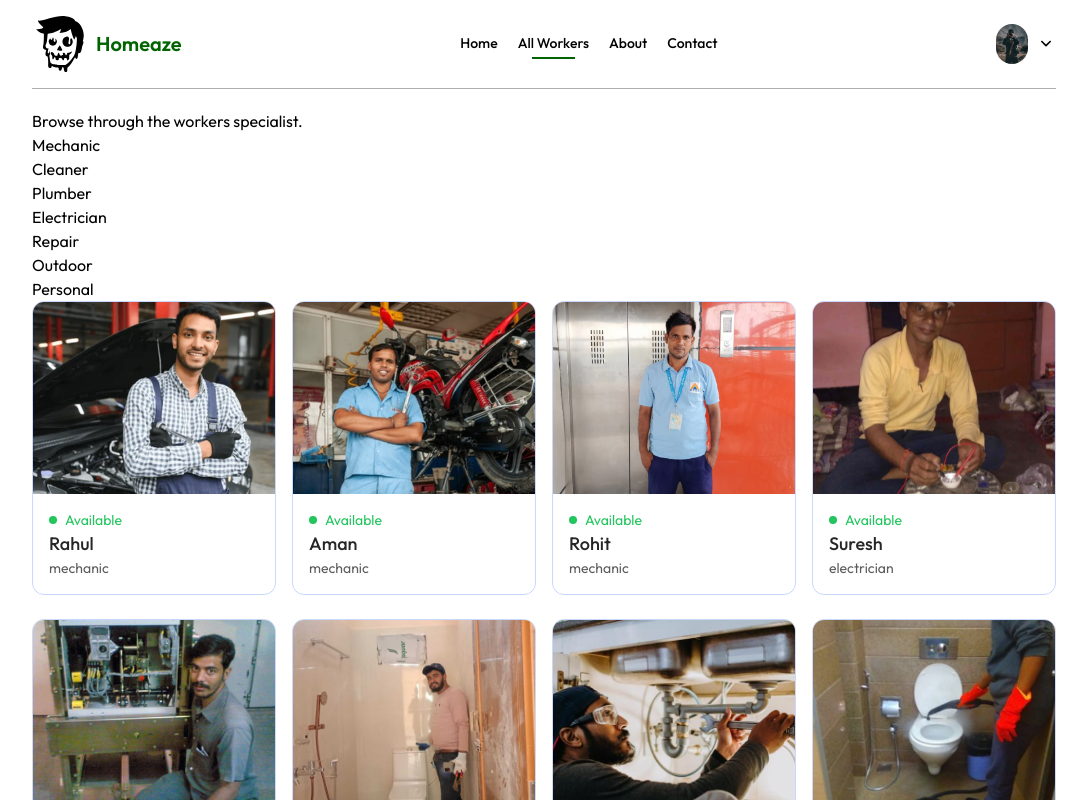
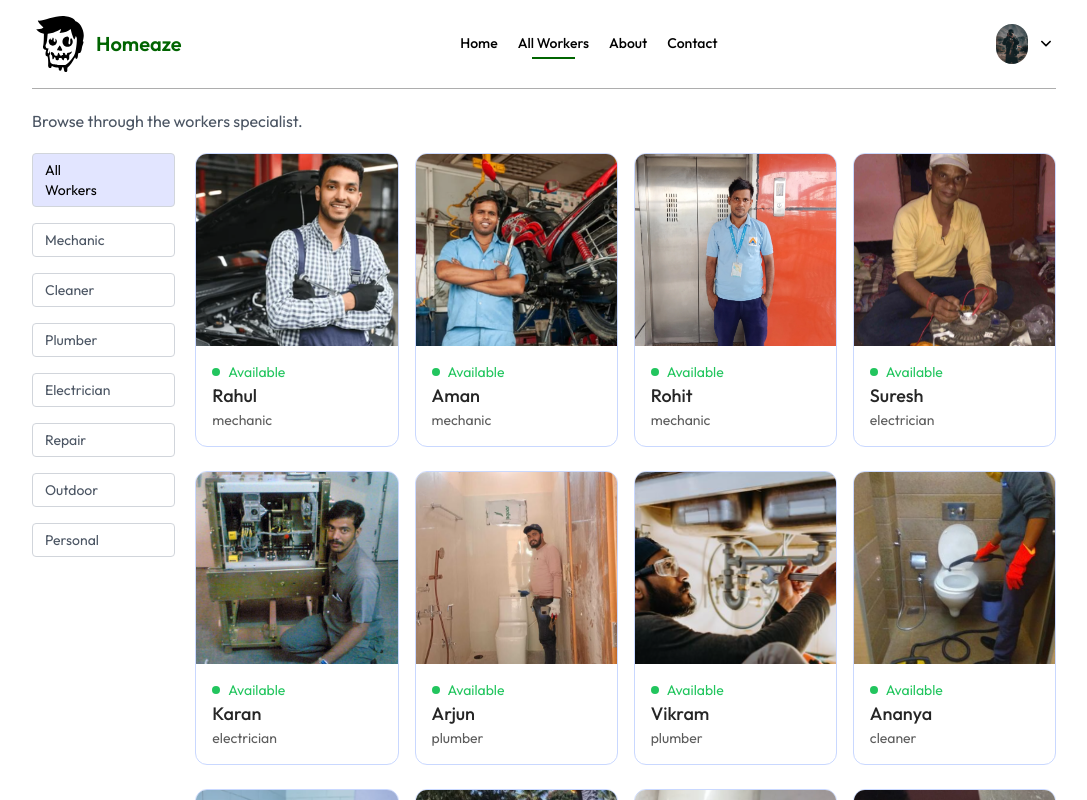
Before and after one commit to NileshSharma71/Homeaze, a React (Vite) app in the folder frontend/: page /workers in a window 1280 px wide. Shown: the top 800 px of the page, without its empty margins (96-1183 px from the left). Built offline with nearby package versions, Linux system fonts and the light colour scheme.

Commit message:
make all workers part2

```diff
--- a/frontend/src/pages/Workers.jsx
+++ b/frontend/src/pages/Workers.jsx
@@ -13,7 +13,7 @@ const Workers = () => {
 
   const applyFilter = () => {
       if (speciality) {
-        setFilterDoc(workers.filter(doc => doc.speciality?.toLowerCase().trim() === speciality.toLowerCase().trim()))
+        setFilterDoc(workers.filter(doc => doc.speciality?.toLowerCase().trim() === speciality.toLowerCase().trim())) //this check the speciality
       } else {
         setFilterDoc(workers)
       }
@@ -25,16 +25,17 @@ const Workers = () => {
 
   return (
     <div>
-        <p>Browse through the workers specialist.</p>
-        <div>
-          <div>
-            <p>Mechanic</p>
-            <p>Cleaner</p>
-            <p>Plumber</p>
-            <p>Electrician</p>
-            <p>Repair</p>
-            <p>Outdoor</p>
-            <p>Personal</p>
+        <p className='text-gray-600'>Browse through the workers specialist.</p>
+        <div className='flex flex-col sm:flex-row items-start gap-5 mt-5'>
+          <div className='flex flex-col gap-4 text-sm text-gray-600'>
+            <p onClick={() => navigate('/workers')} className={`w-[94vw] sm:w-auto pl-3 py-1.5 pr-16 border border-gray-300 rounded transition-all cursor-pointer ${!speciality ? 'bg-[#E2E5FF] text-black' : ''}`}>All Workers</p>
+            <p onClick={() => speciality === 'Mechanic' ? navigate('/workers') : navigate('/workers/Mechanic')} className={`w-[94vw] sm:w-auto pl-3 py-1.5 pr-16 border border-gray-300 rounded transition-all cursor-pointer ${speciality === 'Mechanic' ? 'bg-[#E2E5FF] text-black ' : ''}`}>Mechanic</p>
+            <p onClick={() => speciality === 'Cleaner' ? navigate('/workers') : navigate('/workers/Cleaner')} className={`w-[94vw] sm:w-auto pl-3 py-1.5 pr-16 border border-gray-300 rounded transition-all cursor-pointer ${speciality === 'Cleaner' ? 'bg-[#E2E5FF] text-black ' : ''}`}>Cleaner</p>
+            <p onClick={() => speciality === 'Plumber' ? navigate('/workers') : navigate('/workers/Plumber')} className={`w-[94vw] sm:w-auto pl-3 py-1.5 pr-16 border border-gray-300 rounded transition-all cursor-pointer ${speciality === 'Plumber' ? 'bg-[#E2E5FF] text-black ' : ''}`}>Plumber</p>
+            <p onClick={() => speciality === 'Electrician' ? navigate('/workers') : navigate('/workers/Electrician')} className={`w-[94vw] sm:w-auto pl-3 py-1.5 pr-16 border border-gray-300 rounded transition-all cursor-pointer ${speciality === 'Electrician' ? 'bg-[#E2E5FF] text-black ' : ''}`}>Electrician</p>
+            <p onClick={() => speciality === 'Repair' ? navigate('/workers') : navigate('/workers/Repair')} className={`w-[94vw] sm:w-auto pl-3 py-1.5 pr-16 border border-gray-300 rounded transition-all cursor-pointer ${speciality === 'Repair' ? 'bg-[#E2E5FF] text-black ' : ''}`}>Repair</p>
+            <p onClick={() => speciality === 'Outdoor' ? navigate('/workers') : navigate('/workers/Outdoor')} className={`w-[94vw] sm:w-auto pl-3 py-1.5 pr-16 border border-gray-300 rounded transition-all cursor-pointer ${speciality === 'Outdoor' ? 'bg-[#E2E5FF] text-black ' : ''}`}>Outdoor</p>
+            <p onClick={() => speciality === 'Personal' ? navigate('/workers') : navigate('/workers/Personal')} className={`w-[94vw] sm:w-auto pl-3 py-1.5 pr-16 border border-gray-300 rounded transition-all cursor-pointer ${speciality === 'Personal' ? 'bg-[#E2E5FF] text-black ' : ''}`}>Personal</p>
           </div>
           <div className='w-full grid grid-cols-auto gap-4 gap-y-6'>
             {
```
